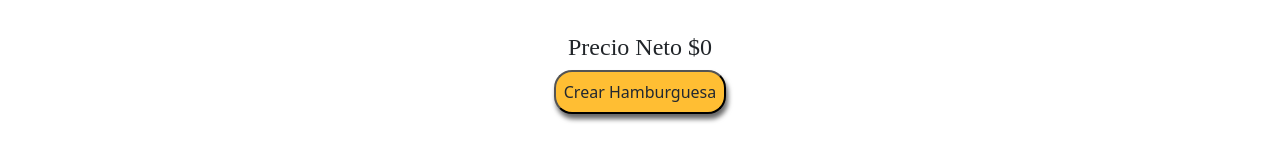
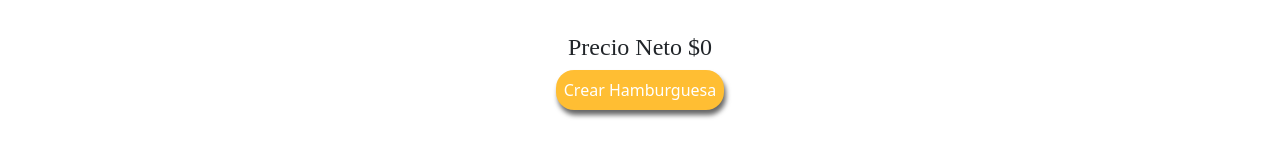
Before and after one commit to mabhyHs/Henrys-app, a React (Create React App) app in the folder client/: page /addBurger in a window 1280 px wide. Shown: the part 650-800 px from the top of the page. Built offline with nearby package versions, Linux system fonts and the light colour scheme; no server answers.

Commit message:
corregida la vista para chrome

```diff
--- a/client/src/Components/AddBurger/AddBurger.css
+++ b/client/src/Components/AddBurger/AddBurger.css
@@ -63,7 +63,7 @@
 }
 
 .addBurger__ul__liContainer {
-  margin: 1rem;
+  margin: 0.5rem;
   /* border: 1px solid black; */
   background-color: var(--main-color-dark);
   color: var(--text-color-light);
@@ -84,7 +84,7 @@
 
 .addBurger__ul__closeButton {
   background-color: transparent;
-  float: inline-end;
+  float: right;
   /* border-radius: 19px; */
   border: none;
   position: relative;
@@ -123,9 +123,10 @@
 }
 
 .addBurger__bottom__button {
-  color: var(--main-color-dark);
+  color: var(--text-color-light);
   background-color: var(--brand-color);
   border-radius: 18px;
+  border: none;
   padding: 0.5rem;
   box-shadow: 2px 5px 5px 0px rgba(0, 0, 0, 0.6);
   -webkit-box-shadow: 2px 5px 5px 0px rgba(0, 0, 0, 0.6);
```
